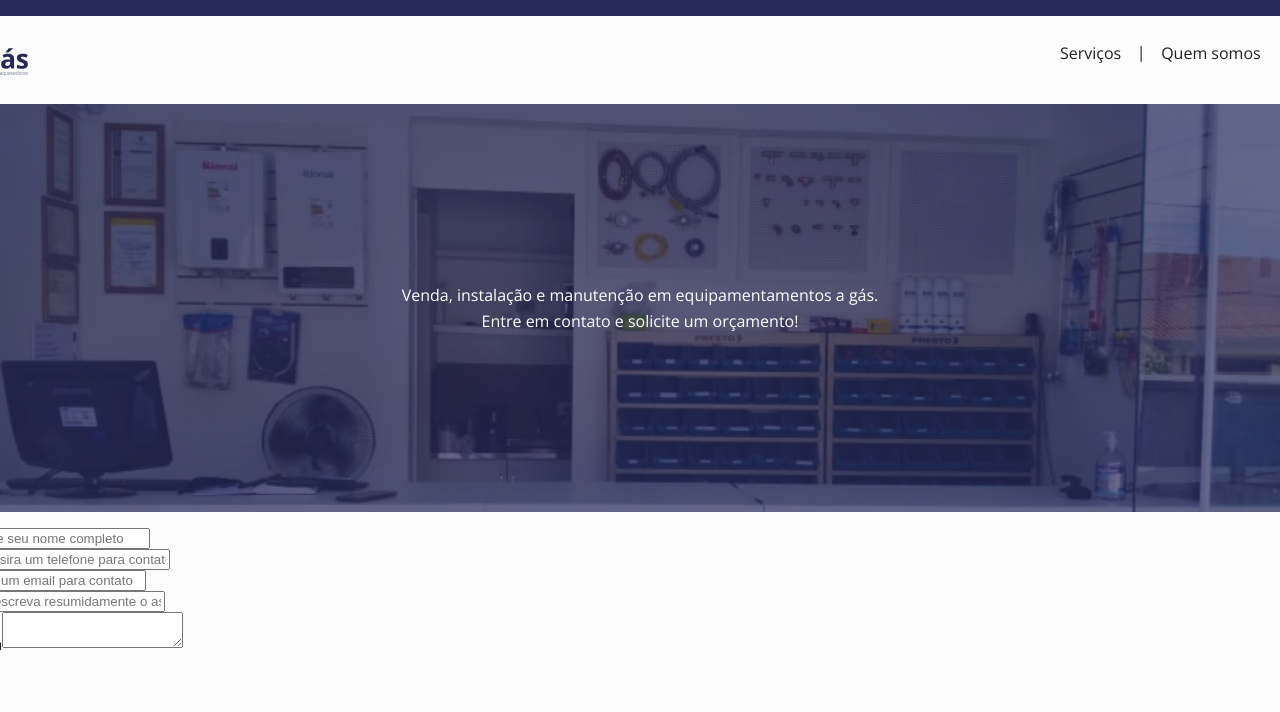
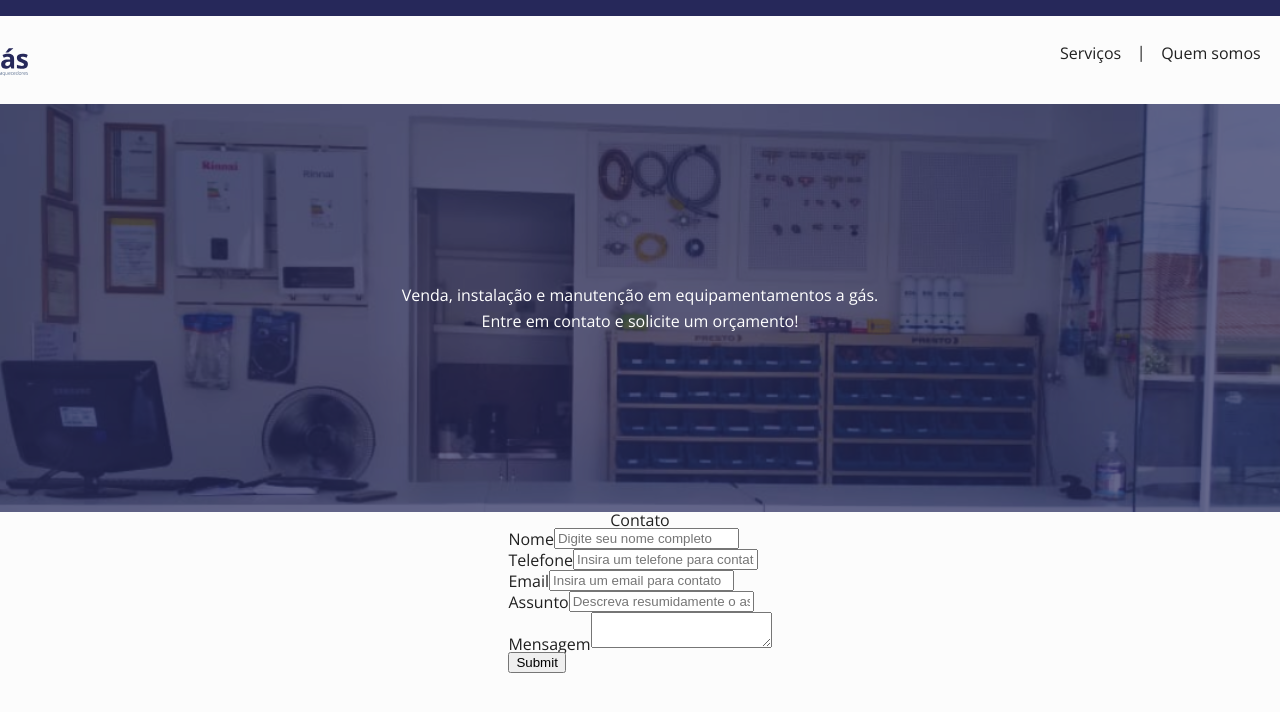
Before and after one commit to KRPLAB/bragas-aquecedores, a React (Vite) app: page / in a window 1280 px wide. Shown: the top 712 px of the page. Built offline with nearby package versions, Linux system fonts and the light colour scheme.

Commit message:
estilização da seção contato iniciada

```diff
--- /dev/null
+++ b/src/components/ContactSection/contactSection.module.scss
@@ -0,0 +1,8 @@
+.contactSection {
+    width: 100%;
+    display: flex;
+    flex-direction: column;
+    align-items: center;
+    justify-content: space-between;
+    margin-bottom: 1rem;
+}
--- a/src/components/ContactSection/index.jsx
+++ b/src/components/ContactSection/index.jsx
@@ -1,13 +1,14 @@
 import { useForm } from "react-hook-form";
 import { InputField } from "../fragments/InputField";
 import { TextAreaField } from "../fragments/TextAreaField";
+import styles from "./contactSection.module.scss";
 
 export const ContactSection = () => {
     const { register, handleSubmit, formState: { errors } } = useForm();
     const onSubmit = data => console.log(data);
 
     return (
-        <div>
+        <section className={styles.contactSection}>
             <h2>Contato</h2>
             <form onSubmit={handleSubmit(onSubmit)}>
                 <InputField
@@ -50,6 +51,6 @@ export const ContactSection = () => {
                 />
                 <input type="submit" />
             </form>
-        </div>
+        </section>
     );
 }
```
